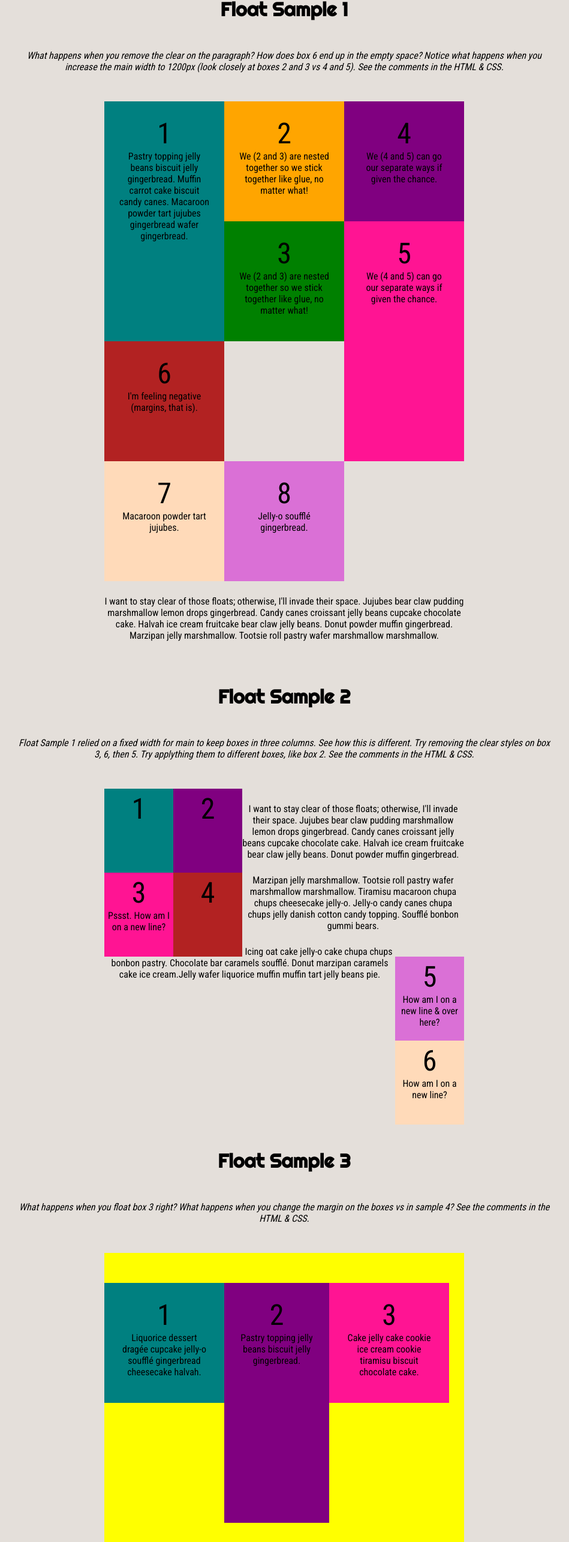
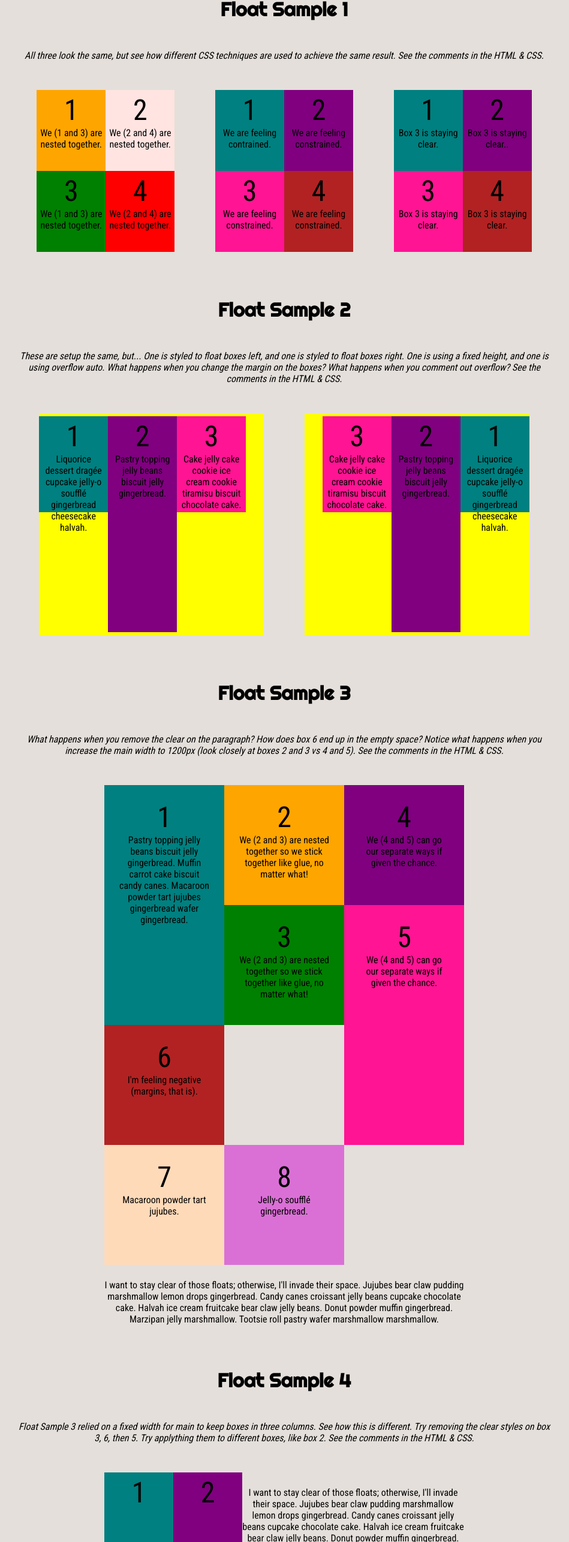
Before and after one commit to codifiedconcepts/floating_examples, a plain HTML site: page index.html in a window 1280 px wide. Shown: the part 109-2680 px from the top of the page at 60% size, without its empty margins (166-1115 px from the left). Drawn offline with Linux system fonts and the light colour scheme.

Commit message:
adding examples

```diff
--- a/index.html
+++ b/index.html
@@ -11,6 +11,107 @@
     <body>
         <section id="floatsample-1">
             <h1>Float Sample 1</h1>
+            <p><em>All three look the same, but see how different CSS techniques are used to achieve the same result. See the comments in the HTML & CSS.</em></p>
+
+            <div class="main">
+                <article id="fs1sample1">    <!-- I'm nesting boxes together here -->
+                    <aside class="short-container">
+                        <div class="short">
+                            <p><span class="boxnumber">1</span>We (1 and 3) are nested together.</p>
+                        </div>
+                        <div class="short">
+                            <p><span class="boxnumber">3</span>We (1 and 3) are nested together.</p>
+                        </div>
+                    </aside>
+
+                    <aside class="short-container">
+                        <div class="short">
+                            <p><span class="boxnumber">2</span>We (2 and 4) are nested together.</p>
+                        </div>
+                        <div class="short">
+                            <p><span class="boxnumber">4</span>We (2 and 4) are nested together.</p>
+                        </div>
+                    </aside>
+                </article>
+
+                <article id="fs1sample2">    <!-- this time I'm not nesting them together, but I've given the container div a fixed width -->
+                    <div class="short-container short">
+                        <p><span class="boxnumber">1</span>We are feeling contrained.</p>
+                    </div>
+                    <div class="short-container short">
+                        <p><span class="boxnumber">2</span>We are feeling constrained.</p>
+                    </div>
+                    <div class="short-container short">
+                        <p><span class="boxnumber">3</span>We are feeling constrained.</p>
+                    </div>
+                    <div class="short-container short">
+                        <p><span class="boxnumber">4</span>We are feeling constrained.</p>
+                    </div>
+                </article>
+
+                <article id="fs1sample3">    <!-- this time I'm not nesting or giving the container div a fixed width -->
+                    <div class="short-container short" id="fs1-block1">
+                        <p><span class="boxnumber">1</span>Box 3 is staying clear.</p>
+                    </div>
+                    <div class="short-container short" id="fs1-block2">
+                        <p><span class="boxnumber">2</span>Box 3 is staying clear..</p>
+                    </div>
+                    <div class="short-container short" id="fs1-block3">
+                        <p><span class="boxnumber">3</span>Box 3 is staying clear.</p>
+                    </div>
+                    <div class="short-container short" id="fs1-block4">
+                        <p><span class="boxnumber">4</span>Box 3 is staying clear.</p>
+                    </div>
+                </article>
+            </div>
+        </section>
+
+
+
+        <section id="floatsample-2">
+            <h1>Float Sample 2</h1>
+            <p><em>These are setup the same, but... One is styled to float boxes left, and one is styled to float boxes right. One is using a fixed height, and one is using overflow auto. What happens when you change the margin on the boxes? What happens when you comment out overflow? See the comments in the HTML & CSS.</em></p>
+
+            <div class="main">
+                <article id="fs2sample1">
+                    <div class="wrapper">
+                        <div class="short-container short fs2-block1">
+                            <p><span class="boxnumber">1</span>Liquorice dessert dragée cupcake jelly-o soufflé gingerbread cheesecake halvah.</p>
+                        </div>
+
+                        <div class="tall-container tall">
+                            <p><span class="boxnumber">2</span>Pastry topping jelly beans biscuit jelly gingerbread.</p>
+                        </div>
+
+                        <div class="short-container short fs2-block3">
+                            <p><span class="boxnumber">3</span>Cake jelly cake cookie ice cream cookie tiramisu biscuit chocolate cake.</p>
+                        </div>
+                    </div>
+                </article>
+
+                <article  id="fs2sample2">
+                    <div class="wrapper">
+                        <div class="short-container short fs2-block1">
+                            <p><span class="boxnumber">1</span>Liquorice dessert dragée cupcake jelly-o soufflé gingerbread cheesecake halvah.</p>
+                        </div>
+
+                        <div class="tall-container tall">
+                            <p><span class="boxnumber">2</span>Pastry topping jelly beans biscuit jelly gingerbread.</p>
+                        </div>
+
+                        <div class="short-container short fs2-block3">
+                            <p><span class="boxnumber">3</span>Cake jelly cake cookie ice cream cookie tiramisu biscuit chocolate cake.</p>
+                        </div>
+                    </div>
+                </article>
+
+            </div>
+        </section>
+
+
+
+        <section id="floatsample-3">
+            <h1>Float Sample 3</h1>
             <p><em>What happens when you remove the clear on the paragraph? How does box 6 end up in the empty space? Notice what happens when you increase the main width to 1200px (look closely at boxes 2 and 3 vs 4 and 5). See the comments in the HTML & CSS.</em></p>
 
             <div class="main">
@@ -55,32 +156,34 @@
             </div>
         </section>
 
-        <section id="floatsample-2">
-            <h1>Float Sample 2</h1>
-            <p><em>Float Sample 1 relied on a fixed width for main to keep boxes in three columns. See how this is different. Try removing the clear styles on box 3, 6, then 5. Try applything them to different boxes, like box 2. See the comments in the HTML & CSS.</em></p>
+
+
+        <section id="floatsample-4">
+            <h1>Float Sample 4</h1>
+            <p><em>Float Sample 3 relied on a fixed width for main to keep boxes in three columns. See how this is different. Try removing the clear styles on box 3, 6, then 5. Try applything them to different boxes, like box 2. See the comments in the HTML & CSS.</em></p>
 
             <div class="main">
-                <div class="short-container short" id="fs2-block1">
+                <div class="short-container short" id="fs4-block1">
                     <p><span class="boxnumber">1</span></p>
                 </div>
 
-                <div class="short-container short" id="fs2-block2">
+                <div class="short-container short" id="fs4-block2">
                     <p><span class="boxnumber">2</span></p>
                 </div>
 
-                <div class="short-container short" id="fs2-block3">
+                <div class="short-container short" id="fs4-block3">
                     <p><span class="boxnumber">3</span>Pssst. How am I on a new line?</p>
                 </div>
 
-                <div class="short-container short"  id="fs2-block4">
+                <div class="short-container short"  id="fs4-block4">
                     <p><span class="boxnumber">4</span></p>
                 </div>
 
-                <div class="short-container short" id="fs2-block5">
+                <div class="short-container short" id="fs4-block5">
                     <p><span class="boxnumber">5</span>How am I on a new line &amp; over here?</p>
                 </div>
 
-                <div class="short-container short" id="fs2-block6">
+                <div class="short-container short" id="fs4-block6">
                     <p><span class="boxnumber">6</span>How am I on a new line?</p>
                 </div>
 
@@ -91,44 +194,6 @@
             </div>
         </section>
 
-        <section id="floatsample-3">
-            <h1>Float Sample 3</h1>
-            <p><em>What happens when you float box 3 right?  What happens when you change the margin on the boxes vs in sample 4? See the comments in the HTML & CSS.</em></p>
-
-            <div class="main">
-                <div class="short-container short" id="fs3-block1">
-                    <p><span class="boxnumber">1</span>Liquorice dessert dragée cupcake jelly-o soufflé gingerbread cheesecake halvah.</p>
-                </div>
-
-                <div class="tall-container tall">
-                    <p><span class="boxnumber">2</span>Pastry topping jelly beans biscuit jelly gingerbread.</p>
-                </div>
-
-                <div class="short-container short" id="fs3-block3">
-                    <p><span class="boxnumber">3</span>Cake jelly cake cookie ice cream cookie tiramisu biscuit chocolate cake.</p>
-                </div>
-            </div>
-        </section>
-
-        <section id="floatsample-4">
-            <h1>Float Sample 4</h1>
-            <p><em>Just like float sample 3, but floated right and using overflow on main, rather than height. What happens when you change the margin on the boxes vs in sample 3? What happens when you comment out overflow? See the comments in the HTML & CSS.</em></p>
-
-            <div class="main">
-                <div class="short-container short" id="fs4-block1">
-                    <p><span class="boxnumber">1</span>Liquorice dessert dragée cupcake jelly-o soufflé gingerbread cheesecake halvah.</p>
-                </div>
-
-                <div class="tall-container tall">
-                    <p><span class="boxnumber">2</span>Pastry topping jelly beans biscuit jelly gingerbread.</p>
-                </div>
-
-                <div class="short-container short" id="fs4-block3">
-                    <p><span class="boxnumber">3</span>Cake jelly cake cookie ice cream cookie tiramisu biscuit chocolate cake.</p>
-                </div>
-            </div>
-        </section>
-
         <footer>
             <p><em>Ta ta for now!</em></p>
         </footer>
--- a/style.css
+++ b/style.css
@@ -43,10 +43,14 @@ span.boxnumber {
 }
 
 .main {
-    width: 600px;
     text-align: center;
     margin: 0em auto;
 }
+article {
+    display: inline-block;
+    margin: 0 2em;
+}
+
 .tall {
     width: 150px;
     height: 350px;
@@ -61,90 +65,117 @@ span.boxnumber {
 /*-----------------------------------------------  Floating  -----------------------------------------------*/
 
 /*-----------------------------------------------  Float Sample 1  -----------------------------------------------*/
-#floatsample-1 .tall-container,
 #floatsample-1 .short-container {
     float: left;
 }
+#floatsample-1 .short {
+    width: 105px;
+    height: 125px;
+    padding: 5px;
+}
+
+/*TRY COMMENTING OUT THIS WIDTH TO SEE WHAT HAPPENS*/
+#floatsample-1 #fs1sample2 {
+    width: 230px;
+}
+
+/*TRY COMMENTING OUT THIS CLEAR TO SEE WHAT HAPPENS*/
+#floatsample-1 #fs1sample3 #fs1-block3 {
+    clear: left;
+}
+
+/*-----------------------------------------------  Float Sample 2  -----------------------------------------------*/
+#floatsample-2 .wrapper {
+    background: yellow;
+    width: 375px;
+}
+#floatsample-2 #fs2sample1 .tall-container,
+#floatsample-2 #fs2sample1 .short-container {
+    float: left;
+}
+#floatsample-2 #fs2sample2 .tall-container,
+#floatsample-2 #fs2sample2 .short-container {
+    float: right;
+}
+#floatsample-2 .tall,
+#floatsample-2 .short {
+    width: 105px;
+    padding: 5px;
+}
+
+/*TRY CHANGING THIS TO FLOAT RIGHT TO SEE WHAT HAPPENS*/
+#floatsample-2 .fs2-block3 {
+    float: left;
+}
+
+/*SEE THE DIFFERENCE BETWEEN THESE TWO METHODS*/
+#floatsample-2 .tall-container,
+#floatsample-2 .short-container {
+    /*TRY CHANGING THIS TO MARGIN TO 150PX HERE AND SEE THE DIFFERENCE*/
+    margin: 5px 0;
+}
+
+#floatsample-2 #fs2sample1 .wrapper {
+    height: 370px;
+}
+#floatsample-2 #fs2sample2 .wrapper {
+    /*NOW TRY COMMENTING OUT OVERFLOW TO SEE WHAT HAPPENS*/
+    overflow:auto;
+}
+
+/*-----------------------------------------------  Float Sample 3  -----------------------------------------------*/
+#floatsample-3 .tall-container,
+#floatsample-3 .short-container {
+    float: left;
+}
 /*TRY COMMENTING OUT THIS STYLE BELOW TO SEE WHAT HAPPENS*/
-#floatsample-1 p {
+#floatsample-3 p {
     clear: both;
 }
 /*NOW TRY COMMENTING OUT THIS STYLE BELOW TO SEE WHAT HAPPENS*/
-#floatsample-1 #negative {
+#floatsample-3 #negative {
     margin-top: -200px;    /*negative margins are not ideal, but it is one way we can sneak up into this space*/
 }
 /*TRY CHANGING THIS WIDTH TO 1200px TO SEE WHAT HAPPENS, THEN REINSTATE IT BACK TO 600px*/
-#floatsample-1 .main {
+#floatsample-3 .main {
     width: 600px;
 }
 
-/*-----------------------------------------------  Float Sample 2  -----------------------------------------------*/
+/*-----------------------------------------------  Float Sample 4  -----------------------------------------------*/
+#floatsample-4 .main {
+    width: 600px;
+}
 
-#floatsample-2 .short-container {
+#floatsample-4 .short-container {
     float: left;
 }
-#floatsample-2 .short {
+#floatsample-4 .short {
     width: 105px;
     height: 130px;
     padding: 5px;
 }
 
-/*TRY CHANGING THE ID TO fs2-block2; TRY COMMENTING OUT THIS STYLE BELOW TO SEE WHAT HAPPENS*/
-#floatsample-2  #fs2-block3 {
+/*TRY CHANGING THE ID TO fs4-block2; TRY COMMENTING OUT THIS STYLE BELOW TO SEE WHAT HAPPENS*/
+#floatsample-4  #fs4-block3 {
     clear: left;
 }
-#floatsample-2 #fs2-block5,
-#floatsample-2 #fs2-block6 {
+#floatsample-4 #fs4-block5,
+#floatsample-4 #fs4-block6 {
     float: right;
 }
 /*TRY COMMENTING OUT THIS STYLE BELOW TO SEE WHAT HAPPENS*/
-#floatsample-2 #fs2-block6 {
+#floatsample-4 #fs4-block6 {
     clear: right;
 }
 /*TRY COMMENTING OUT THIS STYLE BELOW TO SEE WHAT HAPPENS*/
-#floatsample-2 #fs2-block5 {
+#floatsample-4 #fs4-block5 {
     clear: left;
 }
 
 /*NOW TRY APPLYING THIS STYLE BELOW TO SEE WHAT HAPPENS*/
-/*#floatsample-2 p {
+/*#floatsample-4 p {
     clear: both;
 }*/
-
-/*-----------------------------------------------  Float Sample 3  -----------------------------------------------*/
-#floatsample-3 .tall-container,
-#floatsample-3 .short-container {
-    float: left;
-    /*TRY CHANGING THIS TO MARGIN TO 150PX HERE VS WHEN YOU CHANGE IT IN FLOAT 4*/
-    margin: 50px 0;
-}
-#floatsample-3 .tall {
-    width: 125px;
-}
-#floatsample-3 .main {
-    height: 500px;
-    background: yellow;
-}
-/*TRY CHANGING THIS TO FLOAT RIGHT TO SEE WHAT HAPPENS*/
-#floatsample-3  #fs3-block3 {
-    float: left;
-}
-
-/*-----------------------------------------------  Float Sample 4  -----------------------------------------------*/
-#floatsample-4 .tall-container,
-#floatsample-4 .short-container {
-    float: right;
-    /*TRY CHANGING THIS TO MARGIN TO 150PX HERE VS WHEN YOU CHANGE IT IN FLOAT 3*/
-    margin: 50px 0;
-}
-#floatsample-4 .tall {
-    width: 125px;
-}
-#floatsample-4 .main {
-    /*TRY COMMENTING OUT OVERFLOW TO SEE WHAT HAPPENS*/
-    overflow: auto;
-    background: yellow;
-}
 
 /*-----------------------------------------------  Backgrounds  -----------------------------------------------*/
 .main div {
```
